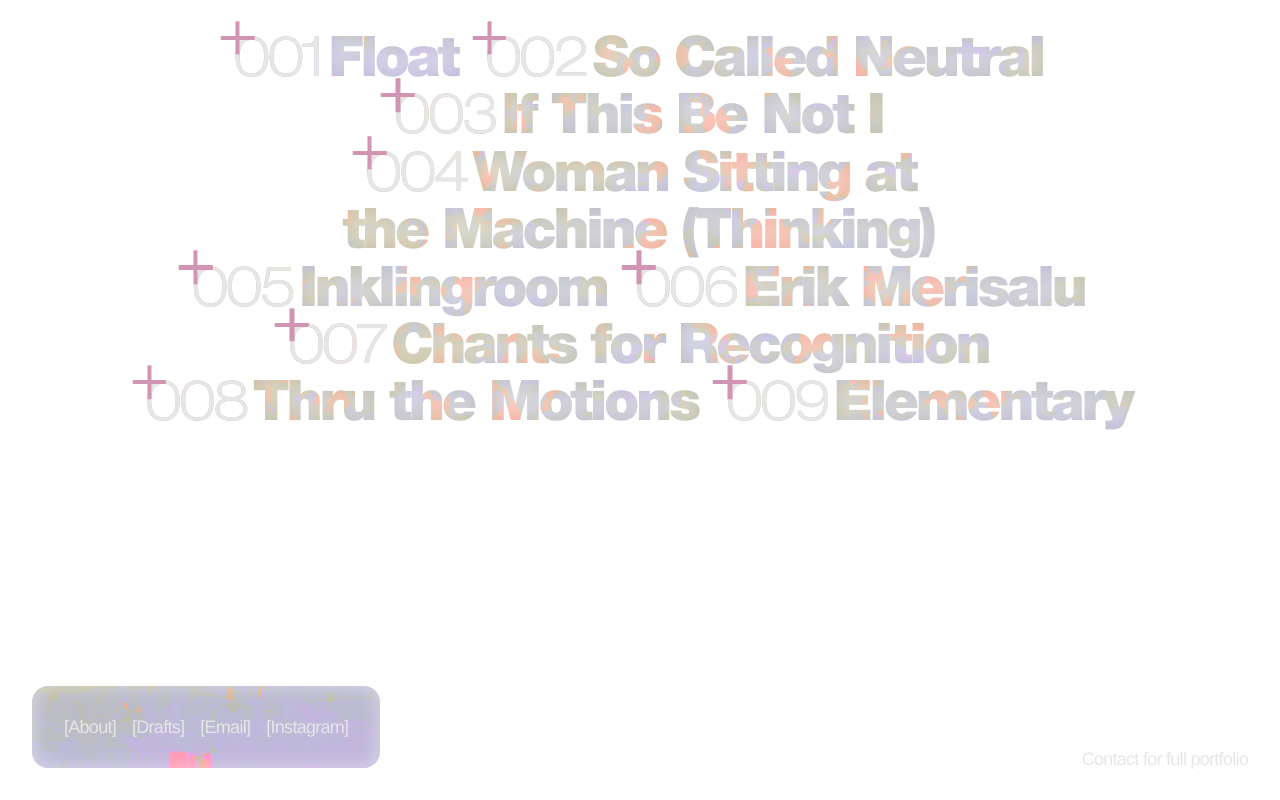
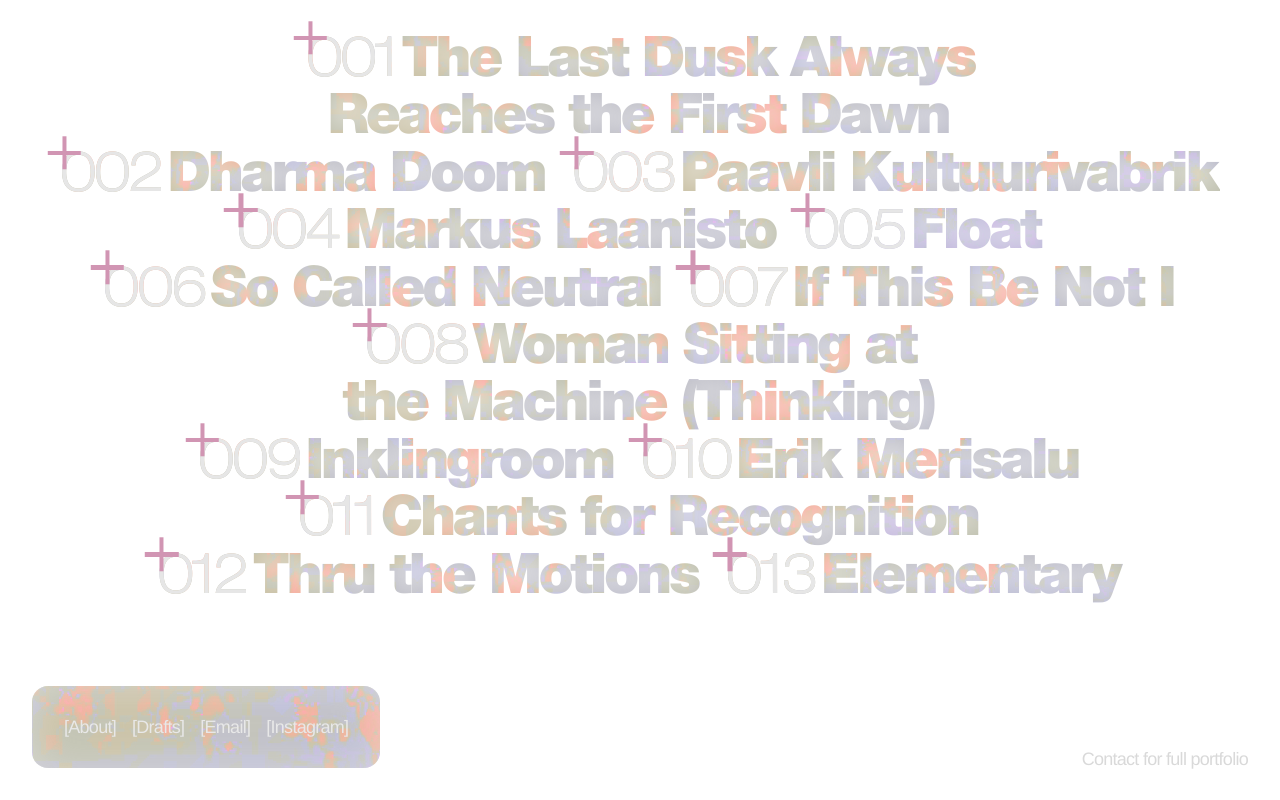
Before and after one commit to oliverudekyll/oliverudekull.com-react, a React (Create React App) app: page /home in a window 1280 px wide. Built offline with nearby package versions, Linux system fonts and the light colour scheme; a web font is replaced by a local one.

Commit message:
nav bg move + semantic html + data array restructure

```diff
--- a/src/App.js
+++ b/src/App.js
@@ -12,8 +12,8 @@
         <Routes>
           <Route index element={<Home />} />
           <Route path="/home" element={<Home />} />
+          <Route path="/about" element={<About />} />
           <Route path="/drafts" element={<Drafts />} />
-          <Route path="/about" element={<About />} />
         </Routes>
       </BrowserRouter>
     </div>
--- a/src/assets/css/style.css
+++ b/src/assets/css/style.css
@@ -23,7 +23,7 @@
   background-color: rgba(230, 230, 25, 0.35);
 }
 
-.nav-bar {
+.footer {
   position: fixed;
   width: 100vw;
   bottom: 0;
@@ -37,7 +37,7 @@
   z-index: 999;
 }
 
-.nav-bar__contact {
+.footer__nav-bar {
   padding: 2rem;
   border-radius: 1rem;
 
@@ -46,9 +46,10 @@
 
   background-image: url(../images/texture.jpg);
   background-position: center;
-  background-size: 100%;
+  background-size: 150%;
+  opacity: 0.9;
 
-  box-shadow: 0px 0px 20px 0px rgba(255, 255, 255, 0.45) inset;
+  box-shadow: 0px 0px 40px 0px rgba(230, 230, 230, 0.5) inset;
 }
 
 a {
@@ -57,7 +58,7 @@
 }
 
 .nav-bar__link,
-.nav-bar__body {
+.footer__body {
   color: var(--colour-body);
   font-family: var(--helvetica-bold);
   font-size: 1.125rem;
@@ -69,18 +70,38 @@
   transition: color var(--transition-hover);
 }
 
+.footer__body {
+  color: hsl(0, 0%, 85%);
+}
+
+@keyframes shake {
+  0% {
+    transform: rotate(0deg);
+  }
+  33.3% {
+    transform: rotate(-35deg);
+  }
+  66.6% {
+    transform: rotate(35deg);
+  }
+  100% {
+    transform: rotate(0deg);
+  }
+}
+
 .link__bracket {
   color: var(--colour-body) !important;
 }
 @media (hover: hover) {
   .nav-bar__link:hover {
     color: var(--colour-hover);
+    animation: shake ease-in-out infinite;
   }
 }
 
 .feed {
   width: 100vw;
-  max-width: 1900px;
+  max-width: 2000px;
   margin: auto;
   padding: 2rem;
 
@@ -219,6 +240,7 @@
   }
   .feed {
     /* max-width: 1000px; */
+    flex-flow: column nowrap;
     row-gap: calc((2.45rem * 0.9) / 2);
   }
 
--- a/src/components/Feed.js
+++ b/src/components/Feed.js
@@ -1,52 +1,103 @@
-import { useRef } from "react";
-import { useMouse } from "react-use";
+import { useEffect, useRef } from "react";
 
 import Project from "./Project.js";
 
-function Feed() {
-  const ref = useRef(null);
-  const { docX, docY, posX, posY, elX, elY, elW, elH } = useMouse(ref);
-
+function Feed({ mouseX, mouseY }) {
   const projects = [
     {
-      title: "Float",
+      title: "Elementary",
+      id: 1,
+      desc: "",
+      images: [],
+    },
+    {
+      title: "Thru the&nbsp;Motions",
+      id: 2,
+      desc: "",
+      images: [],
+    },
+    {
+      title: "Chants for&nbsp;Recognition",
+      id: 3,
+      desc: "",
+      images: [],
+    },
+    {
+      title: "Erik Merisalu",
+      id: 4,
+      desc: "",
+      images: [],
+      url: "http://www.erikmerisalu.com/",
+    },
+    {
+      title: "Inklingroom",
+      id: 5,
+      desc: "",
+      images: [],
+    },
+    {
+      title: "Woman Sitting at the&nbsp;Machine (Thinking)",
+      id: 6,
+      desc: "",
+      images: [],
+    },
+    {
+      title: "If This Be&nbsp;Not&nbsp;I",
+      id: 7,
+      desc: "",
+      images: [],
     },
     {
       title: "So Called Neutral",
+      id: 8,
+      desc: "",
+      images: [],
       url: "https://socalledneutral.oliverudekull.com/",
     },
     {
-      title: "If This Be&nbsp;Not&nbsp;I",
+      title: "Float",
+      id: 9,
+      desc: "",
+      images: [],
     },
     {
-      title: "Woman Sitting at the&nbsp;Machine (Thinking)",
+      title: "Markus Laanisto",
+      id: 10,
+      desc: "",
+      images: [],
     },
     {
-      title: "Inklingroom",
+      title: "Paavli Kultuurivabrik",
+      id: 11,
+      desc: "",
+      images: [],
     },
     {
-      title: "Erik Merisalu",
-      url: "http://www.erikmerisalu.com/",
+      title: "Dharma Doom",
+      id: 12,
+      desc: "",
+      images: [],
     },
     {
-      title: "Chants for&nbsp;Recognition",
-    },
-    {
-      title: "Thru the&nbsp;Motions",
-    },
-    {
-      title: "Elementary",
+      title: "The Last Dusk Always Reaches the First Dawn",
+      id: 13,
+      desc: "",
+      images: [],
     },
   ];
+
   return (
-    <main ref={ref} className="feed">
-      {projects.map((project, i) => (
+    <main className="feed">
+      {projects
+        .slice()
+        .reverse()
+        .map((project, i) => (
           <Project
-          key={i}
+            key={projects.id}
             i={i}
             title={project.title}
-          docX={docX}
-          docY={docY}
+            mouseX={mouseX}
+            mouseY={mouseY}
             {...(project.hasOwnProperty("url") ? { url: project.url } : {})}
           />
         ))}
--- /dev/null
+++ b/src/components/Footer.js
@@ -0,0 +1,28 @@
+import Link from "./Link.js";
+
+function NavBar({ mouseX, mouseY }) {
+  return (
+    <nav
+      style={{
+        backgroundPosition: `${mouseX / 1}px ${mouseY / 1}px`,
+      }}
+      className="footer__nav-bar"
+    >
+      <Link href="/about" value="About" />
+      <Link href="/drafts" value="Drafts" />
+      <Link href="mailto:oliverudekll@gmail.com" value="Email" />
+      <Link href="https://www.instagram.com/oliverudekyll" value="Instagram" />
+    </nav>
+  );
+}
+
+function Footer({ mouseX, mouseY }) {
+  return (
+    <footer className="footer">
+      <NavBar mouseX={mouseX} mouseY={mouseY} />
+      <p className="footer__body">Contact for full portfolio</p>
+    </footer>
+  );
+}
+
+export default Footer;
--- a/src/components/NavBar.js
+++ /dev/null
@@ -1,32 +0,0 @@
-import Link from "./Link.js";
-
-function Contact(mouseX, mouseY) {
-  return (
-    <nav
-      style={{
-        backgroundPosition: `${mouseX}px ${mouseY}px`,
-      }}
-      className="nav-bar__contact"
-    >
-      <Link href="/about" value="About" />
-      <Link href="/drafts" value="Drafts" />
-      <Link href="mailto:oliverudekll@gmail.com" value="Email" />
-      <Link href="https://www.instagram.com/oliverudekyll" value="Instagram" />
-    </nav>
-  );
-}
-
-function NavBar(docX, docY) {
-  const ratio = 100;
-
-  const mouseX = 1 - (docX / window.innerWidth) * ratio;
-  const mouseY = 1 - (docY / window.innerHeight) * ratio - 50;
-  return (
-    <div className="nav-bar">
-      <Contact mouseX={mouseX} mouseY={mouseY} />
-      <p className="nav-bar__body">Contact for full portfolio</p>
-    </div>
-  );
-}
-
-export default NavBar;
--- a/src/components/Project.js
+++ b/src/components/Project.js
@@ -1,4 +1,4 @@
-import { useState } from "react";
+import { useState, useRef, useEffect } from "react";
 
 export function StateIcon({ isOpen }) {
   return (
@@ -16,22 +16,18 @@
     <>
       <div className="project__order">
         <StateIcon isOpen={isOpen} />
-        {order.join("")}
+        {order}
       </div>
-      <div
+      <h2
         className="project__title"
         dangerouslySetInnerHTML={{ __html: title }}
-      ></div>
+      ></h2>
     </>
   );
 }
 
-function Project({ title, url, i, docX, docY }) {
+function Project({ title, url, i, mouseX, mouseY }) {
   const [isOpen, setIsOpen] = useState(false);
-
-  const ratio = 100;
-  const mouseX = 1 - (docX / window.innerWidth) * ratio;
-  const mouseY = 1 - (docY / window.innerHeight) * ratio - 50;
 
   function handleClick() {
     if (!url) {
@@ -39,13 +35,13 @@
     }
   }
 
-  const order = [i + 1];
-  while (order.length < 3) {
-    order.unshift(0);
-  }
+  const order = String(i + 1).padStart(3, "0");
 
   return (
     <>
+      {useEffect(() => {
+        console.log("mouseX:", mouseX, "mouseY:", mouseY);
+      }, [mouseX, mouseY])}
       {url ? (
         <a
           style={{
--- a/src/pages/About.js
+++ b/src/pages/About.js
@@ -0,0 +1,13 @@
+import Link from "../components/Link.js";
+
+import "../assets/css/style.css";
+
+function About() {
+  return (
+    <div>
+      <Link href="/home" value="Home" />
+    </div>
+  );
+}
+
+export default About;
--- a/src/pages/Home.js
+++ b/src/pages/Home.js
@@ -1,18 +1,25 @@
 import { useState, useEffect, useRef } from "react";
+import { useMouse } from "react-use";
 
 import "../assets/css/_reset.css";
 import "../assets/css/fonts.css";
 import "../assets/css/style.css";
 
-import NavBar from "../components/NavBar.js";
+import Footer from "../components/Footer.js";
 import Feed from "../components/Feed.js";
-import Drafts from "../pages/Drafts.js";
 
 function Home() {
+  const ref = useRef(null);
+  const { docX, docY } = useMouse(ref);
+
+  const ratio = 100;
+  const mouseX = 1 - (docX / window.innerWidth) * ratio;
+  const mouseY = 1 - (docY / window.innerHeight) * ratio - 50;
+
   return (
-    <div className="home">
-      <NavBar />
-      <Feed />
+    <div ref={ref} className="home">
+      <Feed mouseX={mouseX} mouseY={mouseY} />
+      <Footer mouseX={mouseX} mouseY={mouseY} />
     </div>
   );
 }
```
Lines whose indentation alone changed are shown as unchanged.
